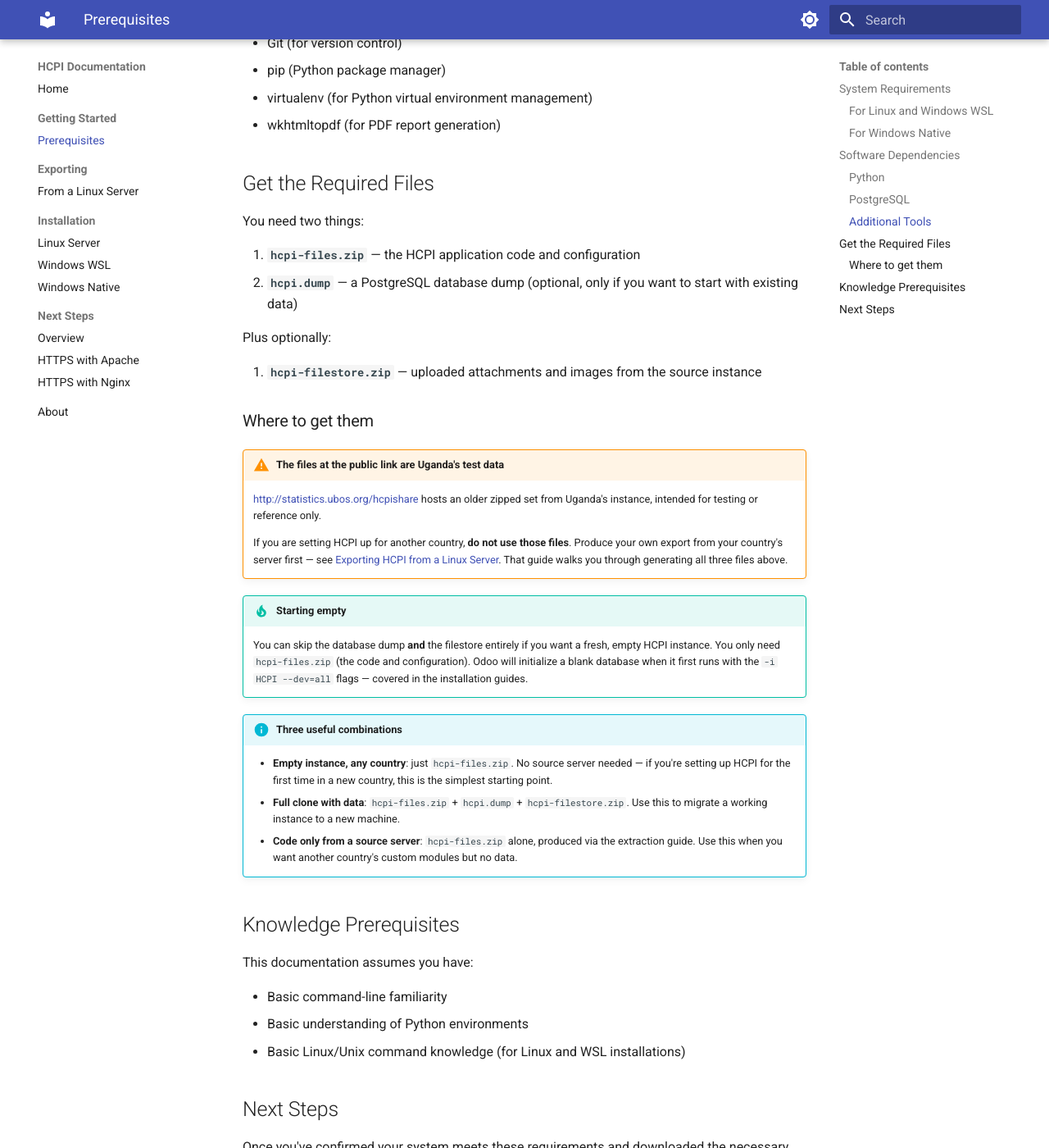
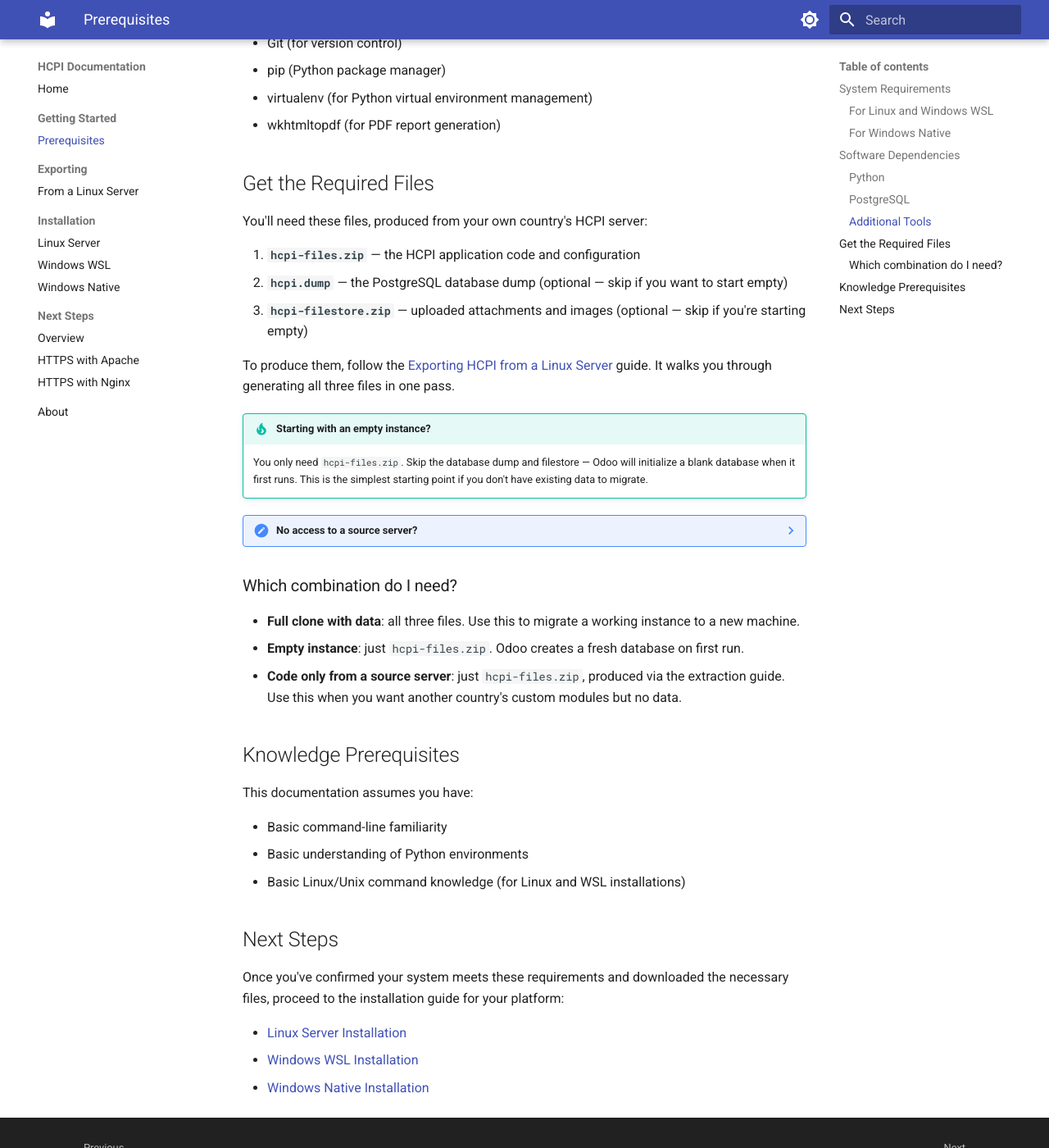
Before and after one commit to kanyeceejayA/hcpi-docs, an MkDocs documentation site: the page built from docs/getting-started/prerequisites.md, in a window 1280 px wide and 1400 px high, scrolled down 1177 px. Shown: the whole window at 82% size. Built offline with MkDocs 1.6.1 and Material for MkDocs 9.7.7, drawn with Linux system fonts in a browser that asks for light colours.

Commit message:
finalise export flow

```diff
--- a/docs/getting-started/prerequisites.md
+++ b/docs/getting-started/prerequisites.md
@@ -43,29 +43,25 @@ The following will be installed during the setup process:
 
 ## Get the Required Files
 
-You need two things:
+You'll need these files, produced from your own country's HCPI server:
 
 1. **`hcpi-files.zip`** — the HCPI application code and configuration
-2. **`hcpi.dump`** — a PostgreSQL database dump (optional, only if you want to start with existing data)
+2. **`hcpi.dump`** — the PostgreSQL database dump (optional — skip if you want to start empty)
+3. **`hcpi-filestore.zip`** — uploaded attachments and images (optional — skip if you're starting empty)
 
-Plus optionally:
+To produce them, follow the [Exporting HCPI from a Linux Server](../extraction/linux-export.md) guide. It walks you through generating all three files in one pass.
 
-3. **`hcpi-filestore.zip`** — uploaded attachments and images from the source instance
+!!! tip "Starting with an empty instance?"
+    You only need `hcpi-files.zip`. Skip the database dump and filestore — Odoo will initialize a blank database when it first runs. This is the simplest starting point if you don't have existing data to migrate.
 
-### Where to get them
+??? note "No access to a source server?"
+    [http://statistics.ubos.org/hcpishare](http://statistics.ubos.org/hcpishare) hosts a zipped set from Uganda's instance. These are intended for testing or reference only. They can let you understand the basics of the HCPI system, but there might be some variations between that system and what your country is running. For a real deployment, prefer files exported from your country's own server.
 
-!!! warning "The files at the public link are Uganda's test data"
-    [http://statistics.ubos.org/hcpishare](http://statistics.ubos.org/hcpishare) hosts an older zipped set from Uganda's instance, intended for testing or reference only.
+### Which combination do I need?
 
-    If you are setting HCPI up for another country, **do not use those files**. Produce your own export from your country's server first — see [Exporting HCPI from a Linux Server](../extraction/linux-export.md). That guide walks you through generating all three files above.
-
-!!! tip "Starting empty"
-    You can skip the database dump **and** the filestore entirely if you want a fresh, empty HCPI instance. You only need `hcpi-files.zip` (the code and configuration). Odoo will initialize a blank database when it first runs with the `-i HCPI --dev=all` flags — covered in the installation guides.
-
-!!! info "Three useful combinations"
-    - **Empty instance, any country**: just `hcpi-files.zip`. No source server needed — if you're setting up HCPI for the first time in a new country, this is the simplest starting point.
-    - **Full clone with data**: `hcpi-files.zip` + `hcpi.dump` + `hcpi-filestore.zip`. Use this to migrate a working instance to a new machine.
-    - **Code only from a source server**: `hcpi-files.zip` alone, produced via the extraction guide. Use this when you want another country's custom modules but no data.
+- **Full clone with data**: all three files. Use this to migrate a working instance to a new machine.
+- **Empty instance**: just `hcpi-files.zip`. Odoo creates a fresh database on first run.
+- **Code only from a source server**: just `hcpi-files.zip`, produced via the extraction guide. Use this when you want another country's custom modules but no data.
 
 ## Knowledge Prerequisites
 
```
Also changed, not shown: docs/extraction/linux-export.md (+15 -4 lines).
